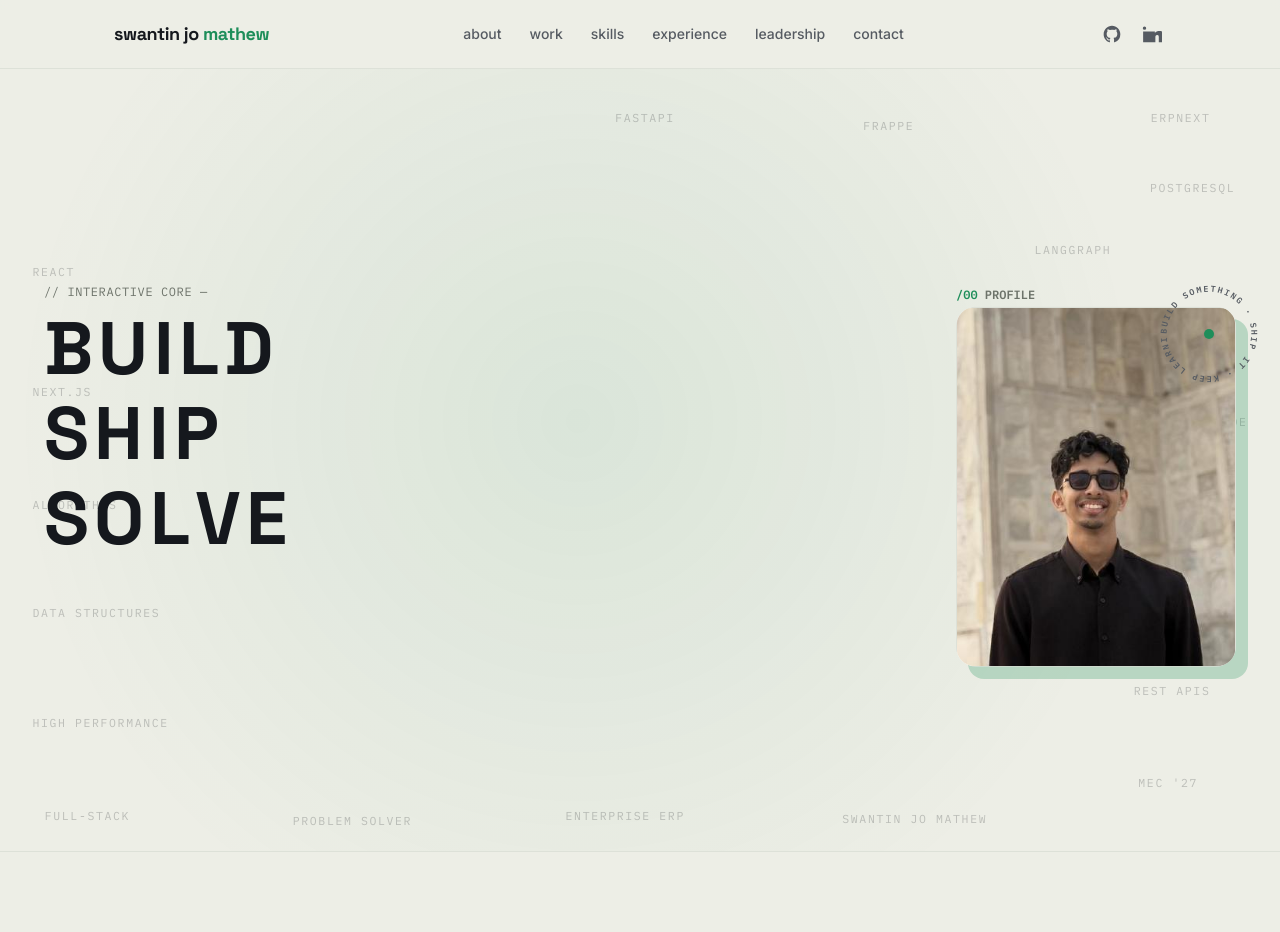
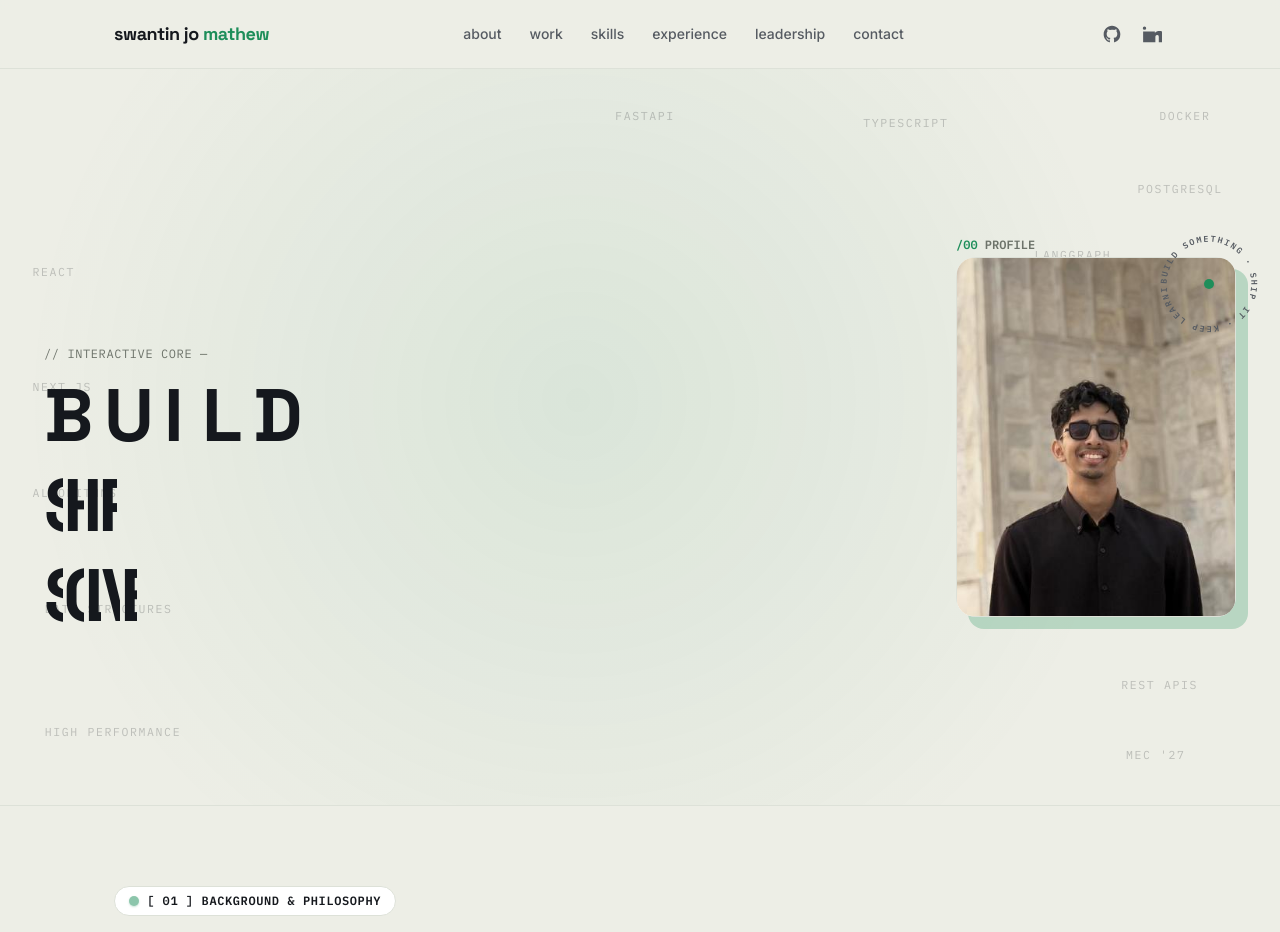
Before and after one commit to swantinmathew/swantin-portfolio, a React (Vite) app: page / in a window 1280 px wide. Shown: the top 932 px of the page. Built offline with nearby package versions, Linux system fonts and the light colour scheme.

Commit message:
Restore clean hero layout matching reference and de-emphasize ERP in favor of full-stack AI profile

```diff
--- a/src/components/About.jsx
+++ b/src/components/About.jsx
@@ -146,7 +146,7 @@ function About() {
             onClick={replay3DFlip}
             className="about-title about-3d-title editorial-title font-display font-bold text-[clamp(28px,4.5vw,48px)] cursor-pointer select-none text-ink"
           >
-            <span>Crafting purposeful software</span>: bridging clean architecture, applied AI, &amp; enterprise systems.
+            <span>Crafting purposeful software</span>: bridging clean architecture, full-stack systems, &amp; applied AI.
           </h2>
         </div>
 
@@ -162,7 +162,7 @@ function About() {
               <strong className="text-ink font-semibold">Technical Analyst Intern</strong> at Vijayarajan &amp; Associates, Chartered Accountants.
             </p>
             <p className="about-narrative-p z-3d-item">
-              My engineering focus spans two complementary realms: building reliable enterprise systems with Python, Frappe, and ERPNext to streamline critical business workflows, and developing modern full-stack web applications backed by agentic AI, LangGraph, and PostgreSQL.
+              My engineering focus centers on building reliable full-stack applications, scalable backend APIs, and agentic AI systems. I work extensively with Python, React, Next.js, FastAPI, and PostgreSQL, alongside hands-on industry exposure building custom workflows and data pipelines in my internship.
             </p>
             <div className="about-narrative-p z-3d-item pt-2 flex flex-wrap gap-2">
               <span className="font-mono text-xs px-3 py-1.5 rounded-full bg-accent-soft text-accent border border-accent/20 font-medium">
--- a/src/components/Hero.css
+++ b/src/components/Hero.css
@@ -94,7 +94,17 @@
   user-select: none;
 }
 
-/* Notable Name Header Styling */
+/* Faint Ghost Name Header Styling (watermark effect matching reference) */
+.hero-name-header {
+  opacity: 0.18;
+  transition: opacity 0.4s cubic-bezier(0.86, 0, 0.07, 1);
+  user-select: none;
+}
+
+.hero-name-header:hover {
+  opacity: 0.75;
+}
+
 .hero-name-title {
   letter-spacing: -0.035em;
   color: #15181D;
@@ -104,8 +114,8 @@
 .hero-text-row {
   position: relative;
   width: 100%;
-  height: 84px;
-  margin: 1px 0;
+  height: 88px;
+  margin: 2px 0;
   display: flex;
   align-items: center;
   justify-content: flex-start;
@@ -143,7 +153,7 @@
 
 .hero-text-row:hover .hero-text-content,
 .hero-text-row.active .hero-text-content {
-  letter-spacing: 0.02em;
+  letter-spacing: 0.04em;
 }
 
 .hero-interactive-area {
@@ -162,30 +172,6 @@
   margin-right: 0px;
 }
 
-.hero-text-row.active .hero-char::after {
-  content: "";
-  position: absolute;
-  top: 10%;
-  right: 0;
-  width: 2px;
-  height: 80%;
-  background-color: #1E8E5A;
-  box-shadow: 0 0 8px rgba(30, 142, 90, 0.6);
-  opacity: 0;
-  animation: heroTickFadeIn 0.3s forwards;
-  animation-delay: calc(var(--char-index, 0) * 0.04s);
-}
-
-@keyframes heroTickFadeIn {
-  to {
-    opacity: 1;
-  }
-}
-
-.hero-char:last-child::after {
-  display: none !important;
-}
-
 .hero-char-inner {
   position: relative;
   display: inline-block;
@@ -194,10 +180,11 @@
   will-change: transform;
   transform: translate3d(0, 0, 0);
   transition: color 0.4s ease;
+  color: #15181D;
 }
 
 .hero-text-row.active .hero-char-inner {
-  color: #1E8E5A;
+  color: #15181D;
 }
 
 /* Kinetic Type Fullscreen Burst */
--- a/src/components/Hero.jsx
+++ b/src/components/Hero.jsx
@@ -3,7 +3,6 @@ import gsap from "gsap";
 import { ScrollTrigger } from "gsap/ScrollTrigger";
 import { CustomEase } from "gsap/CustomEase";
 import { SplitText } from "gsap/SplitText";
-import { splitTextIntoChars, animate3DFlip } from "../utils/splitTextHelper";
 import "./Hero.css";
 
 gsap.registerPlugin(ScrollTrigger, CustomEase, SplitText);
@@ -29,31 +28,21 @@ const ROWS = [
 const AMBIENT_WORDS = [
   // Top right header band
   { text: "FASTAPI", top: "5%", left: "48%", speed: 0.2 },
-  { text: "FRAPPE", top: "6%", left: "68%", speed: 0.35 },
-  { text: "ERPNEXT", top: "5%", right: "4%", speed: 0.3 },
+  { text: "TYPESCRIPT", top: "6%", left: "68%", speed: 0.35 },
+  { text: "DOCKER", top: "5%", right: "4%", speed: 0.3 },
 
   // Right column outer margins
-  { text: "POSTGRESQL", top: "14%", right: "2%", speed: 0.45 },
-  { text: "LANGGRAPH", top: "22%", right: "12%", speed: 0.35 },
-  { text: "SQL PIPELINES", top: "34%", right: "2%", speed: 0.2 },
-  { text: "CLEAN CODE", top: "44%", right: "1%", speed: 0.3 },
-  { text: "PYTHON", top: "54%", right: "2%", speed: 0.4 },
-  { text: "DATA ENGINEERING", top: "66%", right: "3%", speed: 0.3 },
-  { text: "REST APIS", top: "78%", right: "4%", speed: 0.4 },
-  { text: "MEC '27", top: "90%", right: "5%", speed: 0.35 },
+  { text: "POSTGRESQL", top: "15%", right: "3%", speed: 0.45 },
+  { text: "LANGGRAPH", top: "24%", right: "12%", speed: 0.35 },
+  { text: "REST APIS", top: "82%", right: "5%", speed: 0.4 },
+  { text: "MEC '27", top: "92%", right: "6%", speed: 0.35 },
 
   // Left column outer margin (far left edge)
-  { text: "REACT", top: "24%", left: "1%", speed: 0.3 },
-  { text: "NEXT.JS", top: "40%", left: "1%", speed: 0.25 },
-  { text: "ALGORITHMS", top: "54%", left: "1%", speed: 0.35 },
-  { text: "DATA STRUCTURES", top: "68%", left: "1%", speed: 0.25 },
-  { text: "HIGH PERFORMANCE", top: "82%", left: "1%", speed: 0.35 },
-  { text: "FULL-STACK", top: "94%", left: "2%", speed: 0.25 },
-
-  // Bottom center
-  { text: "PROBLEM SOLVER", top: "94%", left: "22%", speed: 0.4 },
-  { text: "ENTERPRISE ERP", top: "94%", left: "44%", speed: 0.35 },
-  { text: "SWANTIN JO MATHEW", top: "94%", right: "22%", speed: 0.3 },
+  { text: "REACT", top: "26%", left: "1%", speed: 0.3 },
+  { text: "NEXT.JS", top: "42%", left: "1%", speed: 0.25 },
+  { text: "ALGORITHMS", top: "56%", left: "1%", speed: 0.35 },
+  { text: "DATA STRUCTURES", top: "72%", left: "2%", speed: 0.25 },
+  { text: "HIGH PERFORMANCE", top: "88%", left: "2%", speed: 0.35 },
 ];
 
 const ALTERNATIVE_TEXTS = {
@@ -67,7 +56,7 @@ const ALTERNATIVE_TEXTS = {
     "PYTHON": "CLEAN SYNTAX",
     "SYSTEM DESIGN": "ARCHITECTURE",
     "GEMINI AI": "INTELLIGENCE",
-    "ENTERPRISE ERP": "WORKFLOWS",
+    "TYPESCRIPT": "TYPE SAFETY",
     "CLEAN CODE": "SOLID CODE",
     "HIGH PERFORMANCE": "COMPILED",
     "DATA ENGINEERING": "PIPELINES",
@@ -90,7 +79,7 @@ const ALTERNATIVE_TEXTS = {
     "PYTHON": "PRODUCTION RUN",
     "SYSTEM DESIGN": "CLOUD DEPLOY",
     "GEMINI AI": "INFERENCE",
-    "ENTERPRISE ERP": "PRODUCTION",
+    "TYPESCRIPT": "PRODUCTION",
     "CLEAN CODE": "CI/CD GREEN",
     "HIGH PERFORMANCE": "LOW LATENCY",
     "DATA ENGINEERING": "ETL PIPELINES",
@@ -113,7 +102,7 @@ const ALTERNATIVE_TEXTS = {
     "PYTHON": "VECTORIZED",
     "SYSTEM DESIGN": "FAULT TOLERANT",
     "GEMINI AI": "FINE TUNED",
-    "ENTERPRISE ERP": "RELIABLE",
+    "TYPESCRIPT": "STRICT TYPING",
     "CLEAN CODE": "DRY & TESTABLE",
     "HIGH PERFORMANCE": "SUB-MILLISEC",
     "DATA ENGINEERING": "OPTIMIZED",
@@ -130,7 +119,7 @@ const ALTERNATIVE_TEXTS = {
 
 function Hero() {
   const containerRef = useRef(null);
-  const [activeRow, setActiveRow] = useState(null);
+  const [activeRow, setActiveRow] = useState("build");
 
   useEffect(() => {
     const container = containerRef.current;
@@ -140,7 +129,7 @@ function Hero() {
     const mouseEase = CustomEase.get("mouseEase") ? "mouseEase" : "power2.out";
 
     const state = {
-      activeRowId: null,
+      activeRowId: "build",
       textRevealAnimation: null,
       kineticAnimationActive: false,
       activeKineticAnimation: null,
@@ -242,10 +231,14 @@ function Hero() {
               char.appendChild(innerSpan);
             }
 
-            char.style.width = `${charWidth}px`;
-            char.style.maxWidth = `${charWidth}px`;
+            const hoverWidth = charWidth * 1.35;
             char.dataset.charWidth = charWidth;
-            char.dataset.hoverWidth = charWidth * 1.35;
+            char.dataset.hoverWidth = hoverWidth;
+
+            const isCurrentActive = state.activeRowId === rowId;
+            const w = isCurrentActive ? hoverWidth : charWidth;
+            char.style.width = `${w}px`;
+            char.style.maxWidth = `${w}px`;
           } else {
             const tempSpan = document.createElement("span");
             tempSpan.style.position = "absolute";
@@ -261,9 +254,9 @@ function Hero() {
 
             const fontSizeValue = parseFloat(currentFontSize);
             const fontSizeRatio = fontSizeValue / 140;
-            const padding = 10 * fontSizeRatio;
 
-            charWidth = Math.max(actualWidth + padding, 32 * fontSizeRatio);
+            // Inactive width: compact slice proportion
+            charWidth = Math.max(actualWidth * 0.42, 28 * fontSizeRatio);
 
             if (!char.querySelector(".hero-char-inner") && charText) {
               char.textContent = "";
@@ -273,12 +266,15 @@ function Hero() {
               char.appendChild(innerSpan);
             }
 
-            char.style.width = `${charWidth}px`;
-            char.style.maxWidth = `${charWidth}px`;
+            // Hover / active width: full character width with breathing room
+            const hoverWidth = Math.max(actualWidth + 20 * fontSizeRatio, 72 * fontSizeRatio);
+            char.dataset.hoverWidth = hoverWidth;
             char.dataset.charWidth = charWidth;
 
-            const hoverWidth = Math.max(charWidth * 1.75, 75 * fontSizeRatio);
-            char.dataset.hoverWidth = hoverWidth;
+            const isCurrentActive = state.activeRowId === rowId;
+            const w = isCurrentActive ? hoverWidth : charWidth;
+            char.style.width = `${w}px`;
+            char.style.maxWidth = `${w}px`;
           }
 
           char.style.setProperty("--char-index", i);
@@ -318,14 +314,6 @@ function Hero() {
       duration: 0.85,
       ease,
       delay: 0.1,
-    });
-
-    gsap.from(".hero-ambient-header, .hero-bio-block", {
-      opacity: 0,
-      y: 20,
-      duration: 0.85,
-      ease,
-      delay: 0.35,
     });
 
     // 4. Profile Photo Initial Window Reveal
@@ -571,11 +559,12 @@ function Hero() {
 
     // 7. Row Activation & Deactivation
     function activateRow(row) {
+      if (!row) return;
       const rowId = row.dataset.rowId;
-      if (state.activeRowId === rowId) return;
+      if (state.activeRowId === rowId && row.classList.contains("active")) return;
 
       const previousActive = container.querySelector(".hero-text-row.active");
-      if (previousActive) {
+      if (previousActive && previousActive !== row) {
         deactivateRow(previousActive, true);
       }
 
@@ -599,7 +588,7 @@ function Hero() {
       timeline.to(
         chars,
         {
-          maxWidth: (i, target) => parseFloat(target.dataset.hoverWidth),
+          maxWidth: (i, target) => parseFloat(target.dataset.hoverWidth) || 90,
           duration: 0.64,
           stagger: 0.04,
           ease,
@@ -610,16 +599,17 @@ function Hero() {
       timeline.to(
         innerSpans,
         {
-          x: -28,
+          x: 0,
           duration: 0.64,
           stagger: 0.04,
           ease,
         },
-        0.04
+        0
       );
     }
 
     function deactivateRow(row, isSwitching = false) {
+      if (!row) return;
       const rowId = row.dataset.rowId;
       row.classList.remove("active");
 
@@ -653,12 +643,12 @@ function Hero() {
       timeline.to(
         chars,
         {
-          maxWidth: (i, target) => parseFloat(target.dataset.charWidth),
+          maxWidth: (i, target) => parseFloat(target.dataset.charWidth) || 32,
           duration: 0.55,
           stagger: 0.03,
           ease,
         },
-        0.04
+        0
       );
     }
 
@@ -668,21 +658,31 @@ function Hero() {
       if (!area) return;
 
       area.addEventListener("mouseenter", () => activateRow(row));
-      area.addEventListener("mouseleave", () => {
-        if (state.activeRowId === row.dataset.rowId) {
-          deactivateRow(row);
-        }
-      });
 
       // Mobile touch / click toggle
       area.addEventListener("click", () => {
-        if (state.activeRowId === row.dataset.rowId) {
-          deactivateRow(row);
-        } else {
-          activateRow(row);
+        activateRow(row);
+      });
+    });
+
+    // When mouse leaves the whole typography container, revert to "build" as default
+    const slicedContainer = container.querySelector(".hero-sliced-container");
+    if (slicedContainer) {
+      slicedContainer.addEventListener("mouseleave", () => {
+        const buildRow = container.querySelector('.hero-text-row[data-row-id="build"]');
+        if (buildRow && state.activeRowId !== "build") {
+          activateRow(buildRow);
         }
       });
-    });
+    }
+
+    // Default activate row "build" on initial mount so BUILD is immediately expanded
+    const defaultBuildRow = container.querySelector('.hero-text-row[data-row-id="build"]');
+    if (defaultBuildRow) {
+      setTimeout(() => {
+        activateRow(defaultBuildRow);
+      }, 60);
+    }
 
     // 8. Mouse Parallax on Ambient Keywords
     let lastParallaxTime = 0;
@@ -797,7 +797,7 @@ function Hero() {
   return (
     <section
       ref={containerRef}
-      className="relative min-h-[90vh] flex flex-col justify-between py-6 px-6 overflow-hidden max-w-[1240px] mx-auto select-none"
+      className="relative min-h-[92vh] flex flex-col justify-center py-8 px-6 overflow-hidden max-w-[1240px] mx-auto select-none"
     >
       {/* Layer 1: Atmospheric Glow Swatches */}
       <div className="hero-glow-layer default" data-glow-id="default"></div>
@@ -838,38 +838,26 @@ function Hero() {
         <div className="hero-type-line even">build build build build</div>
       </div>
 
-      {/* TOP HEADER: Editorial metadata */}
-      <div className="hero-ambient-header relative z-20 flex items-center justify-between border-b border-line/60 pb-3 text-xs font-mono text-ink-faint tracking-wider mb-6">
-        <div className="flex items-center gap-2">
-          <span className="w-2.5 h-2.5 rounded-full bg-accent animate-pulse shadow-sm shadow-accent/50"></span>
-          <span className="font-semibold text-ink">SWANTIN JO MATHEW — PORTFOLIO</span>
-        </div>
-        <div className="hidden sm:flex items-center gap-4">
-          <span className="font-bold text-ink">[ 00 ] INTRODUCTION</span>
-          <span className="text-accent font-medium">✦ CS UNDERGRAD &amp; FULL-STACK DEVELOPER</span>
-        </div>
-      </div>
-
-      {/* MAIN STAGE: 2-Column Grid (Sliced Typography & Bio on Left, Prominent Photo Card Cluster on Right) */}
+      {/* MAIN STAGE: 2-Column Grid (Ghost Name + Sliced Typography on Left, Photo Card Cluster on Right) */}
       <div className="relative z-20 my-auto grid lg:grid-cols-[1fr_auto] gap-10 lg:gap-14 items-center">
 
-        {/* Left Column: Sliced Interactive Typography + Bio + CTAs */}
+        {/* Left Column: Ghost Name + Sliced Interactive Typography */}
         <div className="flex flex-col justify-center">
-          {/* Notable Name Header */}
-          <div className="hero-name-header mb-3">
-            <div className="inline-flex items-center gap-2 px-3 py-1 rounded-full bg-surface border border-line shadow-2xs mb-3">
-              <span className="w-2 h-2 rounded-full bg-accent animate-pulse shadow-sm shadow-accent/50"></span>
-              <span className="font-mono text-xs font-bold text-ink uppercase tracking-wider">PORTFOLIO OF</span>
+          {/* Faint Ghost Name Header (matches reference screenshot) */}
+          <div className="hero-name-header mb-4 select-none">
+            <div className="flex items-center gap-2 font-mono text-xs text-accent tracking-widest uppercase mb-1">
+              <span className="w-2 h-2 rounded-full bg-accent animate-pulse"></span>
+              <span>• PORTFOLIO OF</span>
             </div>
-            <h1 className="hero-name-title font-display font-black text-[clamp(2.4rem,4.4vw,4.2rem)] leading-[1.05] tracking-tight text-ink select-none">
-              Swantin Jo Mathew<span className="text-accent">.</span>
+            <h1 className="hero-name-title font-display font-black text-[clamp(2.5rem,4.5vw,4.2rem)] leading-[1.02] tracking-tight">
+              Swantin Jo Mathew<span className="text-accent/60">.</span>
             </h1>
             <p className="font-mono text-xs text-ink-faint tracking-wider mt-1">
-              COMPUTER SCIENCE UNDERGRADUATE · FULL-STACK DEVELOPER & PROBLEM SOLVER
+              COMPUTER SCIENCE UNDERGRADUATE · FULL-STACK DEVELOPER &amp; PROBLEM SOLVER
             </p>
           </div>
 
-          <p className="font-mono text-xs text-ink-faint tracking-wider mb-1.5 mt-2">
+          <p className="font-mono text-xs text-ink-faint tracking-wider mb-2 select-none">
             // INTERACTIVE CORE —
           </p>
 
@@ -890,34 +878,6 @@ function Hero() {
                 ></div>
               </div>
             ))}
-          </div>
-
-          {/* Bio & CTAs */}
-          <div className="hero-bio-block border-t border-line/60 pt-5 max-w-[560px]">
-            <h2 className="font-display font-bold text-xl md:text-2xl text-ink tracking-tight mb-2">
-              Let's engineer <span className="text-accent">something real.</span>
-            </h2>
-            <p className="text-ink-soft text-sm md:text-base leading-relaxed mb-5">
-              I'm Swantin Jo Mathew — a Computer Science undergraduate at Model Engineering College and Technical Analyst Intern. I engineer custom enterprise ERP modules, full-stack web platforms, and agentic AI systems.
-            </p>
-            <div className="flex flex-wrap items-center gap-3">
-              <a
-                href="#work"
-                className="inline-flex items-center gap-2 px-6 py-3 rounded-full text-sm font-semibold bg-ink text-page hover:opacity-90 hover:-translate-y-0.5 transition-all shadow-sm focus-visible:outline-2 focus-visible:outline-offset-2 focus-visible:outline-accent"
-              >
-                See my work →
-              </a>
-              <a
-                href="#experience"
-                className="inline-flex items-center gap-2 px-6 py-3 rounded-full text-sm font-medium border border-line-strong hover:border-ink hover:-translate-y-0.5 transition-all bg-surface/70 backdrop-blur-xs text-ink focus-visible:outline-2 focus-visible:outline-offset-2 focus-visible:outline-accent"
-              >
-                Experience & Journey →
-              </a>
-              <span className="font-mono text-xs text-accent bg-accent-soft/70 border border-accent/20 px-3.5 py-1.5 rounded-full inline-flex items-center gap-1.5">
-                <span className="w-1.5 h-1.5 rounded-full bg-accent animate-pulse"></span>
-                Ongoing: Tech Analyst Intern @ V&A
-              </span>
-            </div>
           </div>
         </div>
 
--- a/src/components/Skills.jsx
+++ b/src/components/Skills.jsx
@@ -42,7 +42,7 @@ const TRACK_3 = [
 const FILTERS = [
   { id: "all", label: "ALL ARSENAL" },
   { id: "ai", label: "AI & RAG" },
-  { id: "backend", label: "BACKEND & ERP" },
+  { id: "backend", label: "BACKEND & APIS" },
   { id: "frontend", label: "FRONTEND" },
   { id: "algorithms", label: "ALGORITHMS & CORE" },
   { id: "databases", label: "DATABASES & SQL" },
```
